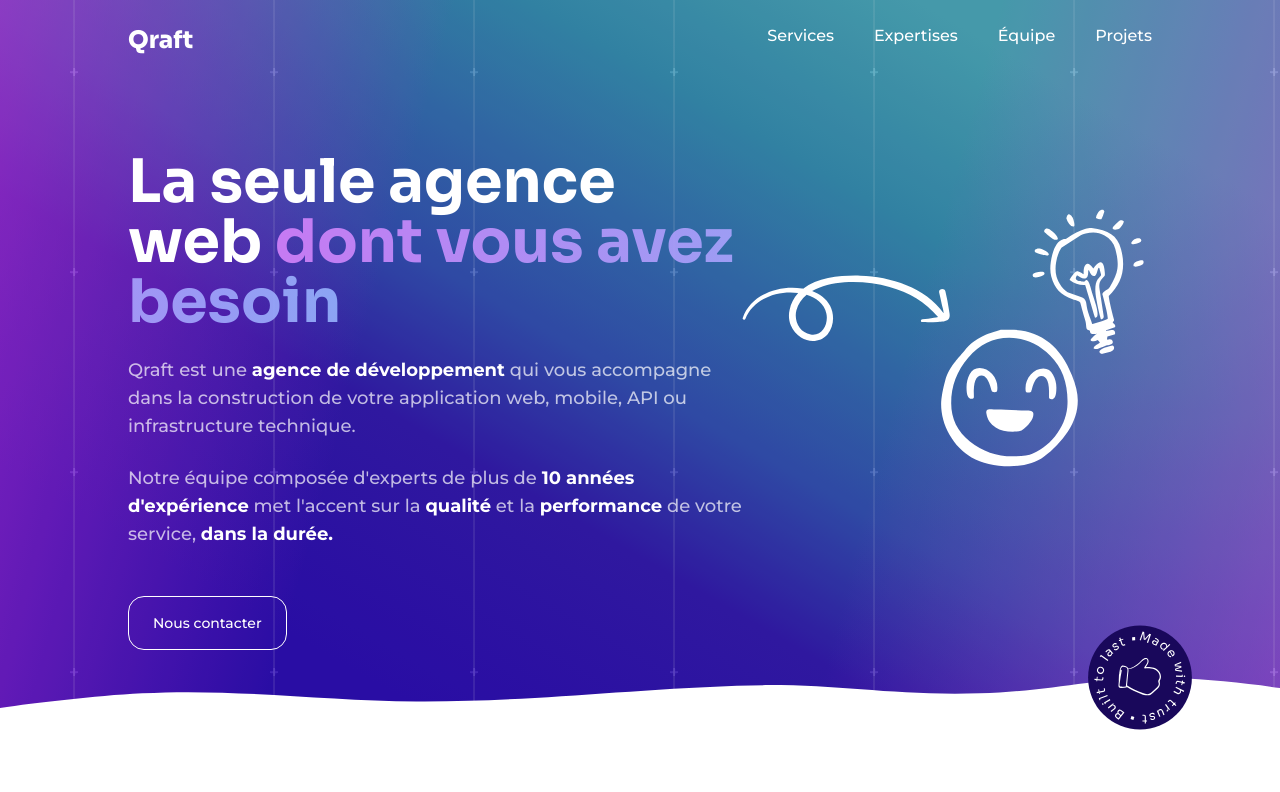
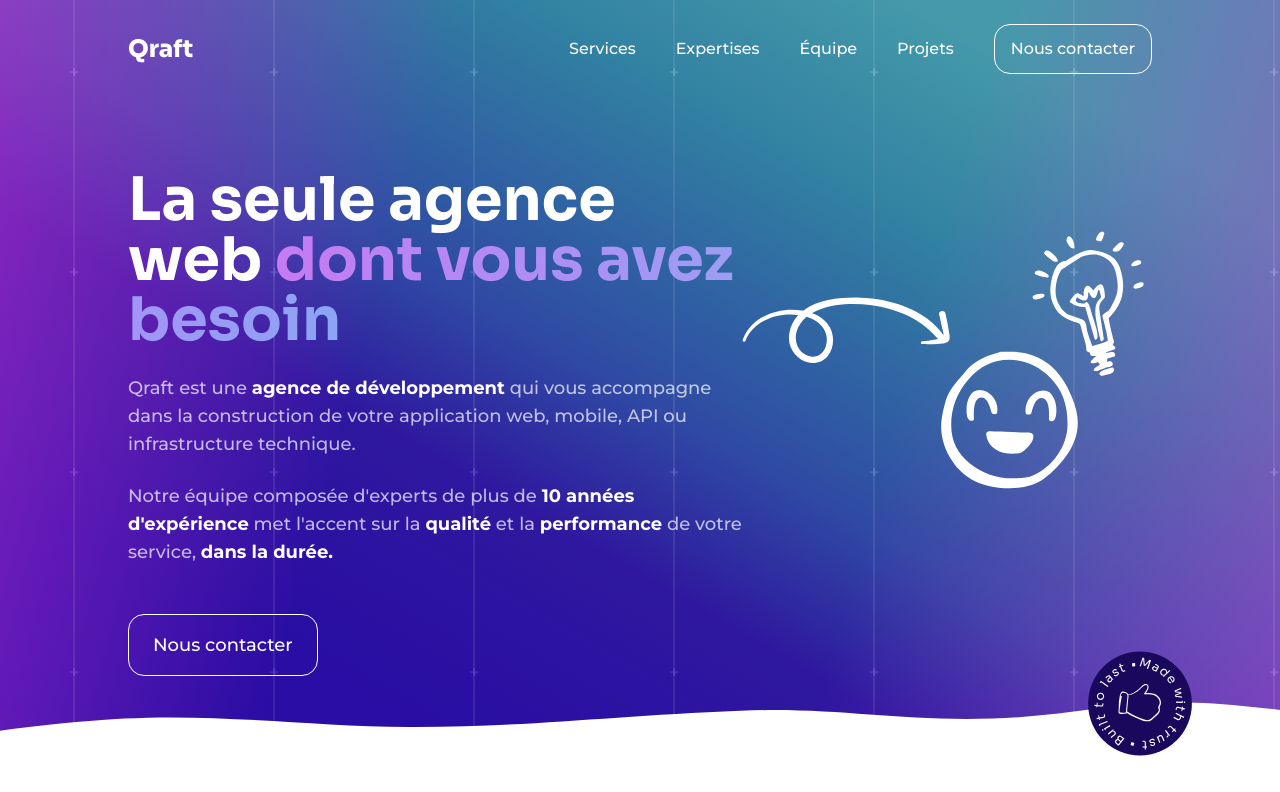
Before and after one commit to qrafttech/website, a Next.js app: page / in a window 1280 px wide. Shown: the top 792 px of the page. Built offline with nearby package versions, Linux system fonts and the light colour scheme.

Commit message:
feat(ContactUs): add `ContactUs` component

```diff
--- /dev/null
+++ b/app/ContactUs.tsx
@@ -0,0 +1,17 @@
+import clsx from "clsx";
+
+type ContactUsProps = Partial<Pick<HTMLDivElement, "className">>;
+
+export default function ContactUs({ className }: ContactUsProps) {
+  return (
+    <button
+      type="button"
+      className={clsx(
+        "rounded-2xl border border-white bg-transparent font-medium text-white hover:bg-white/20",
+        className
+      )}
+    >
+      Nous contacter
+    </button>
+  );
+}
--- a/app/Cover.tsx
+++ b/app/Cover.tsx
@@ -3,6 +3,7 @@ import Image from "next/image";
 import heroIllustrationMobile from "../public/images/hero-illustration-mobile.svg";
 import heroIllustrationDesktop from "../public/images/hero-illustration-desktop.svg";
 import Menu from "./Menu";
+import ContactUs from "./ContactUs";
 
 export default function Cover() {
   return (
@@ -33,12 +34,7 @@ export default function Cover() {
             </p>
           </div>
           <div className="max-md:hidden">
-            <button
-              type="button"
-              className="rounded-2xl border border-white bg-transparent px-6 py-4 text-sm font-medium text-white hover:bg-white/20 "
-            >
-              Nous contacter
-            </button>
+            <ContactUs className="px-6 py-4 text-lg" />
           </div>
         </div>
         <div className="flex flex-[4_4_0%] justify-center max-md:max-h-72">
--- a/app/Menu.tsx
+++ b/app/Menu.tsx
@@ -1,12 +1,15 @@
+import ContactUs from "./ContactUs";
+
 export default function Menu() {
   return (
-    <div className="flex justify-between text-white">
+    <div className="flex items-center justify-between text-white">
       <span className="font-serif text-2xl font-extrabold">Qraft</span>
-      <div className="flex space-x-10">
+      <div className="flex items-center space-x-10">
         <span>Services</span>
         <span>Expertises</span>
         <span>Équipe</span>
         <span>Projets</span>
+        <ContactUs className="px-3 py-2 text-sm max-md:rounded-xl md:px-4 md:py-3 md:text-base" />
       </div>
     </div>
   );
```
